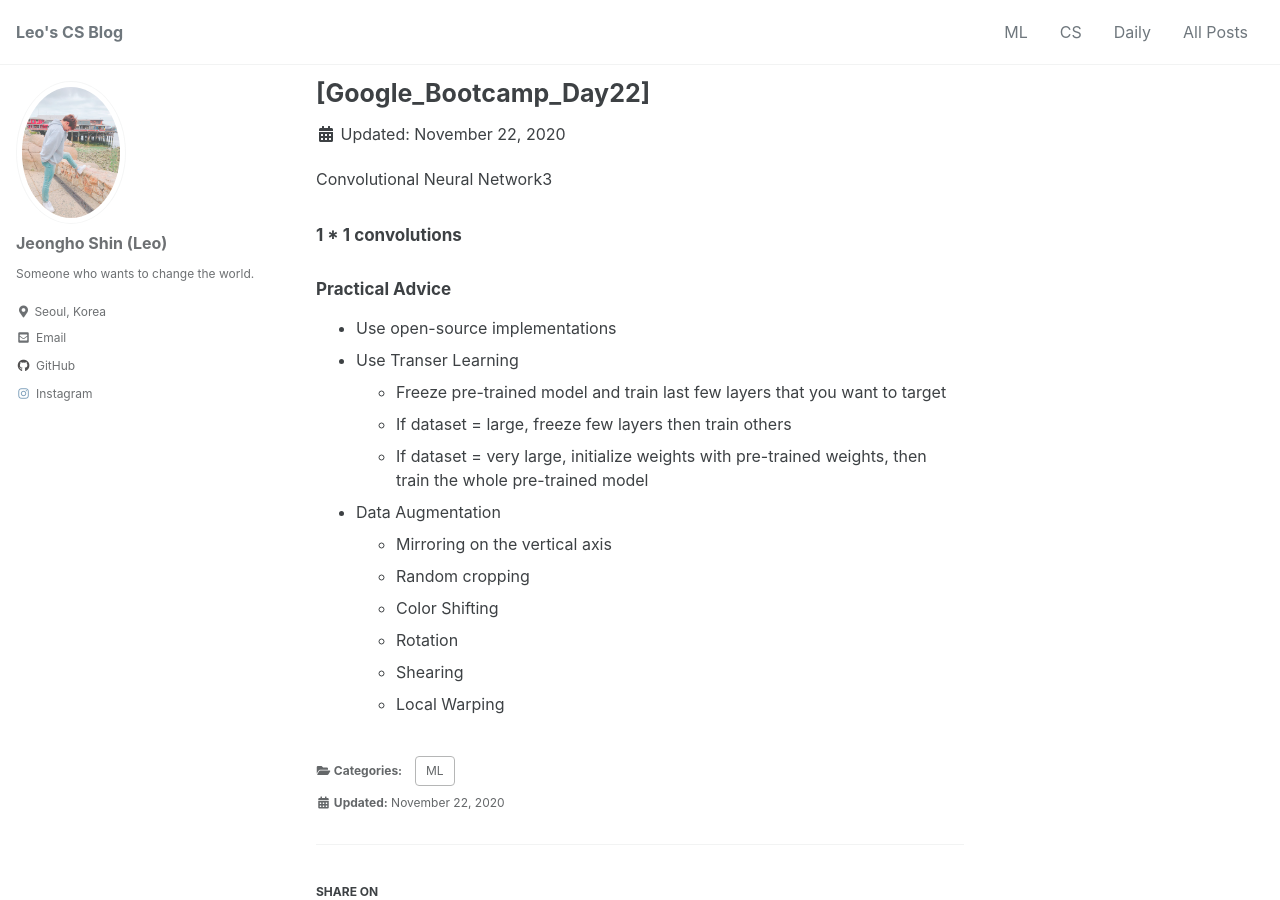
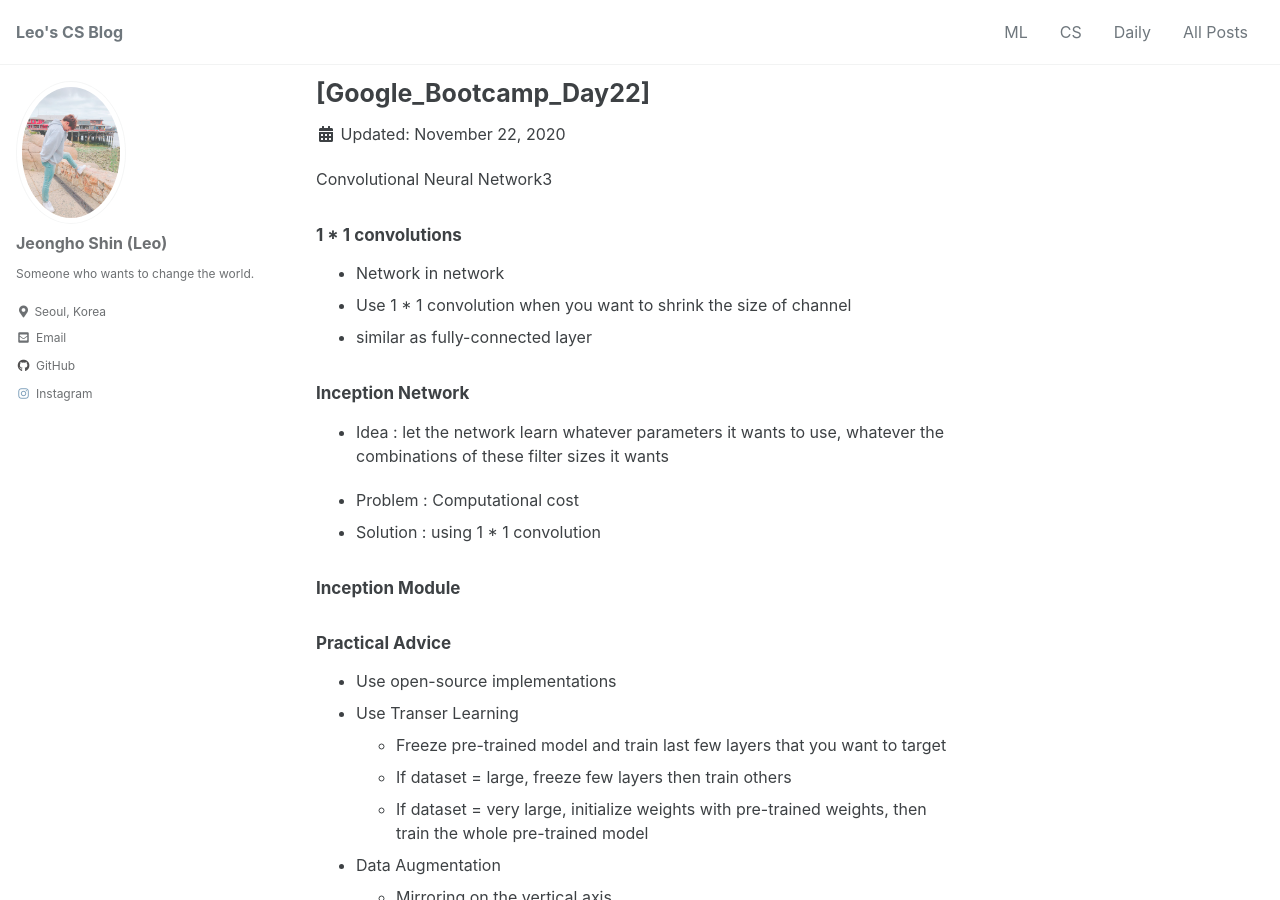
Before and after one commit to mlleo/mlleo.github.io, a Jekyll site: the page built from _posts/2020-11-22-GB_day22.md, in a window 1280 px wide and 900 px high. Built offline with Jekyll 4.4.1, drawn with Linux system fonts in a browser that asks for light colours; cached includes are drawn as plain includes; comment, search, counter and statistics services are not loaded.

Commit message:
Update 2020-11-22-GB_day22.md

```diff
--- a/_posts/2020-11-22-GB_day22.md
+++ b/_posts/2020-11-22-GB_day22.md
@@ -10,7 +10,18 @@ use_math: true # MathJax On
 Convolutional Neural Network3
 
 #### 1 * 1 convolutions
+- Network in network
+- Use 1 * 1 convolution when you want to shrink the size of channel
+- similar as fully-connected layer
 
+#### Inception Network
+- Idea : let the network learn whatever parameters it wants to use, whatever the combinations of these filter sizes it wants
+
+- Problem : Computational cost
+- Solution : using 1 * 1 convolution
+
+
+#### Inception Module
 
 
 #### Practical Advice
```
